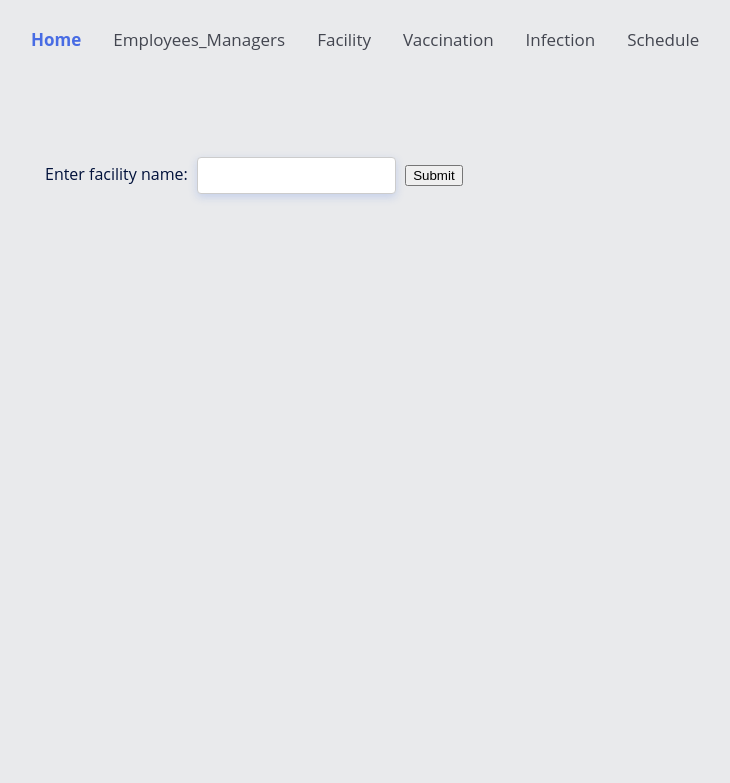
After one commit to Zafirmk/Project_353, a PHP site: page /query_11.php in a window 1280 px wide. The commit adds this page. Shown: the top 783 px of the page, without its empty margins (3-733 px from the left). Run offline with PHP 8.4, Linux system fonts and the light colour scheme.

Commit message:
Query #11 done

```diff
--- a/HFESTS/index.php
+++ b/HFESTS/index.php
@@ -34,10 +34,13 @@
     <a href='query.php?Q=9'>Doctors who have been infected by COVID-19 in the past two weeks</a>
     </br>
     </br>
-    <a href='query.php?Q=11'>Doctors and Nurses scheduled in the last two weeks</a>
+    <!-- query 11 is going to be in HFEST>query_11.php -->
+    <a href='query_11.php'>Doctors and Nurses scheduled in the last two weeks</a>
     </br>
     </br>
     <a href='query.php?Q=15'>Nurses Working Highest Number of Hours</a>
+
+
 
   </div>
 
--- /dev/null
+++ b/HFESTS/query_11.php
@@ -0,0 +1,37 @@
+<html>
+
+<head>
+  <title>HFESTS Home</title>
+  <link rel="stylesheet" href="style.css" />
+</head>
+
+<body>
+  <div class="topnav">
+    <a href="index.php" style="color: #486ce4;font-weight: bold">Home</a>
+    <a href="Employees_Managers/E_Table.php">Employees_Managers</a>
+    <a href="Facility/F_Table.php">Facility</a>
+    <a href="Vaccination/V_Table.php">Vaccination</a>
+    <a href="Infection/I_Table.php">Infection</a>
+    <a href="Schedule/S_Table.php">Schedule</a>
+  </div>
+
+
+  <div style="padding-left:30px;">
+    </br>
+    </br>
+    </br>
+    </br>
+
+    <form action="query.php" method="get">
+        <label for="facility_name">Enter facility name:</label>
+        <input type="text" id="facility_id" name="facility_id">
+        <input type="hidden" name="Q" value="11">
+        <button type="submit">Submit</button>
+    </form>
+    <!-- <a href='query.php?Q=6'>All Facilities</a> -->
+
+  </div>
+
+</body>
+
+</html>
```
Also changed, not shown: HFESTS/Database/queries.php (+6 -5 lines).
